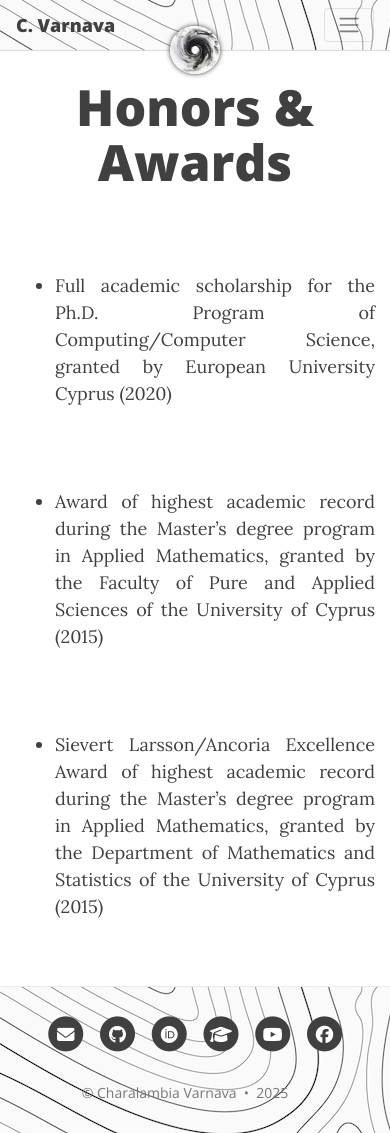
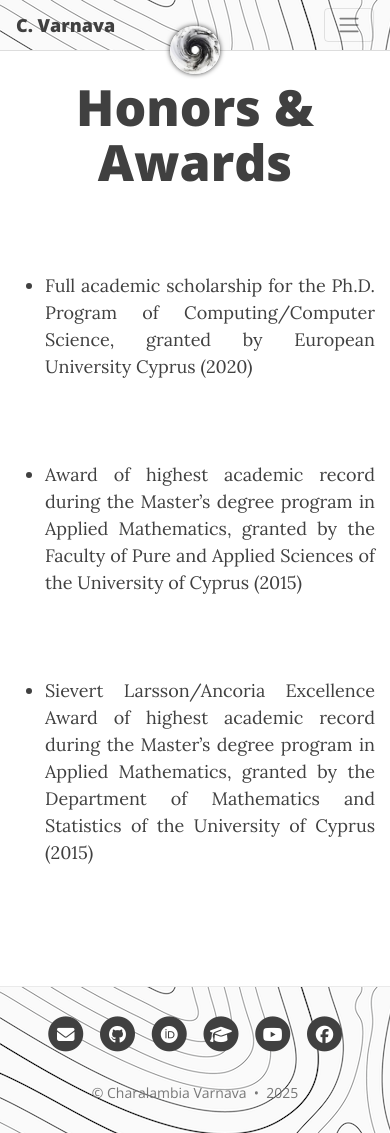
Before and after one commit to ch-var/ch-var.github.io, a Jekyll site: the page built from awards.html, in a window 390 px wide and 1133 px high. Built offline with Jekyll 4.4.1, drawn with Linux system fonts in a browser that asks for light colours.

Commit message:
Update awards.html

```diff
--- a/awards.html
+++ b/awards.html
@@ -14,7 +14,7 @@
   /* Keep default margins on mobile screens */
   @media (max-width: 767px) {
     p {
-      margin-left: -20px;  /* Default left margin for paragraphs */
+      margin-left: 0;  /* Default left margin for paragraphs */
       margin-right: 0; /* Default right margin for paragraphs */
     }
   }
@@ -41,16 +41,9 @@
     margin-right: -100px;
   }
 
-<style>
-  .responsive-margin {
-    text-align: justify;
-    margin-left: -100px;
-    margin-right: -100px;
-  }
-
   @media (max-width: 767px) {
     .responsive-margin {
-      margin-left: 0;
+      margin-left: -10px;
       margin-right: 0;
     }
   }
```
